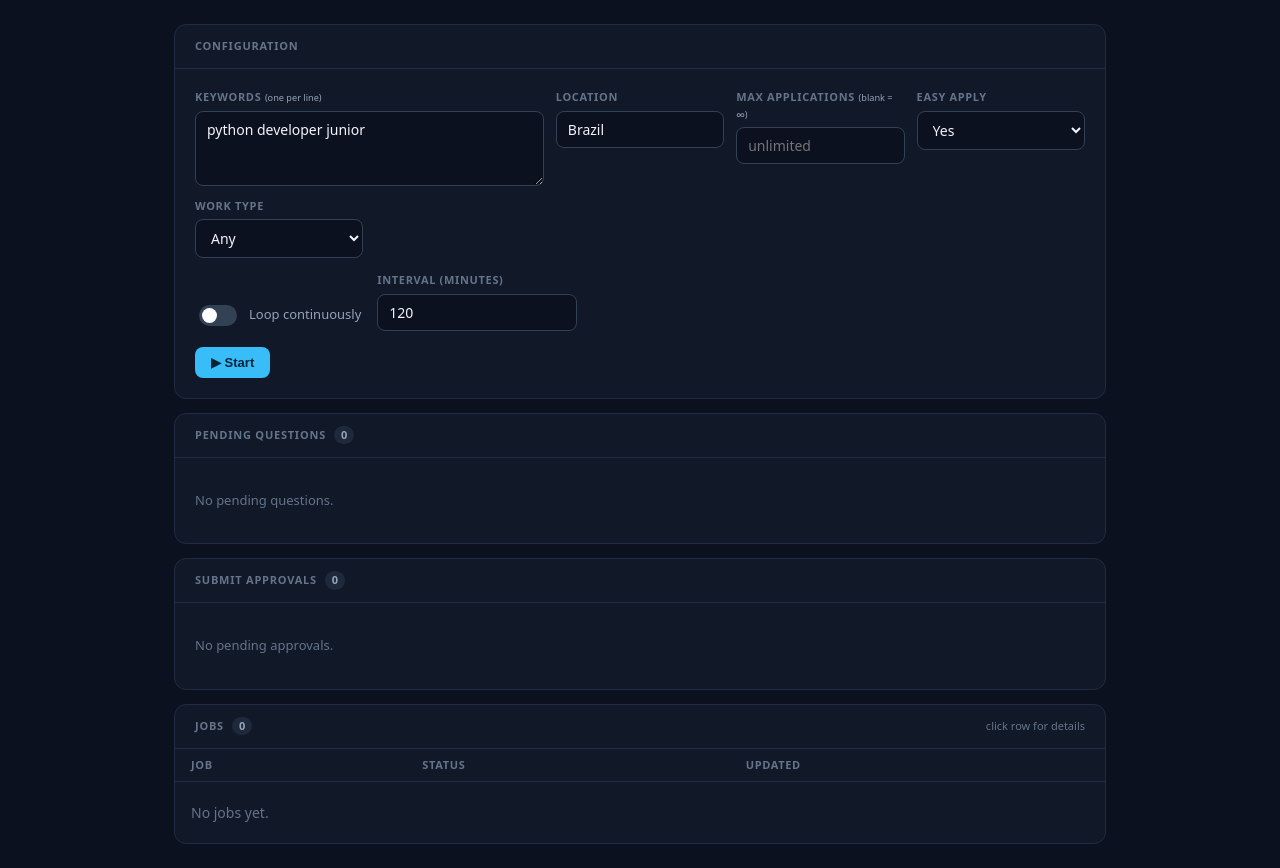
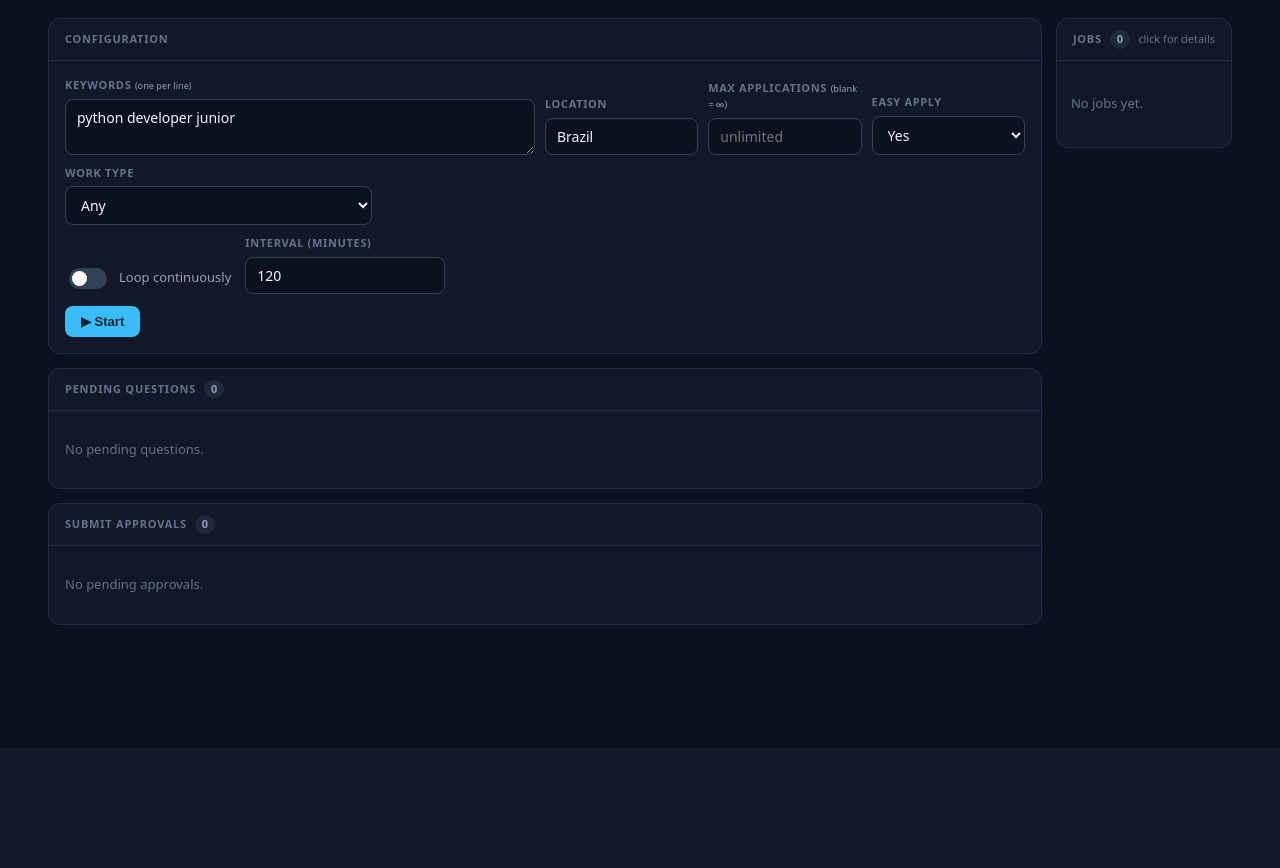
Before and after one commit to gustavo-ferreira03/ez-job-applier, a FastAPI app: page / in a window 1280 px wide. Shown: the part 52-920 px from the top of the page. After the commit the page ends 677 px from the top, so only its background shows below. Run offline with FastAPI, Linux system fonts and the light colour scheme; data that the repository does not hold is empty.

Commit message:
feat: improve dashboard jobs layout

```diff
--- a/templates/index.html
+++ b/templates/index.html
@@ -45,13 +45,22 @@
     @keyframes blink { 0%,100% { opacity:1 } 50% { opacity:.25 } }
 
     /* ── layout ─────────────────────────────────────────────────────────── */
-    main { max-width: 980px; margin: 0 auto; padding: 24px; display: grid; gap: 14px; }
+    main { max-width: 1220px; margin: 0 auto; padding: 18px; }
+    .app-grid { display: grid; grid-template-columns: minmax(0, 1fr) max-content; gap: 14px; align-items: start; }
+    .main-col { display: grid; gap: 14px; }
+    .jobs-rail { position: sticky; top: 70px; max-height: calc(100vh - 88px); display: flex; flex-direction: column; }
+    .jobs-rail .card-bd { overflow: auto; padding: 10px; }
+    @media (max-width: 980px) {
+      main { padding: 14px; }
+      .app-grid { grid-template-columns: 1fr; }
+      .jobs-rail { position: static; max-height: none; }
+    }
 
     /* ── card ───────────────────────────────────────────────────────────── */
     .card { background: var(--surface); border: 1px solid var(--border); border-radius: var(--r); overflow: hidden; }
-    .card-hd { padding: 12px 20px; border-bottom: 1px solid var(--border); display: flex; align-items: center; gap: 8px; min-height: 44px; }
+    .card-hd { padding: 11px 16px; border-bottom: 1px solid var(--border); display: flex; align-items: center; gap: 8px; min-height: 42px; }
     .card-hd h2 { margin: 0; font-size: 11px; font-weight: 700; text-transform: uppercase; letter-spacing: .07em; color: var(--dim); }
-    .card-bd { padding: 20px; }
+    .card-bd { padding: 16px; }
     .cnt { font-size: 11px; font-weight: 700; padding: 1px 7px; border-radius: 99px; background: var(--surface-2); color: var(--muted); }
 
     .card.alert { border-color: #fbbf2450; }
@@ -60,7 +69,7 @@
     .card.alert .cnt { background: #451a0360; color: var(--yellow); }
 
     /* ── form ───────────────────────────────────────────────────────────── */
-    .fg { display: grid; grid-template-columns: repeat(auto-fit, minmax(160px, 1fr)); gap: 12px; }
+    .fg { display: grid; grid-template-columns: 1.4fr repeat(4, minmax(120px, .7fr)); gap: 10px; align-items: end; }
     .f  { display: flex; flex-direction: column; gap: 5px; }
     .f.w2 { grid-column: span 2; }
     .f > span { font-size: 11px; font-weight: 700; text-transform: uppercase; letter-spacing: .06em; color: var(--dim); }
@@ -73,9 +82,9 @@
       width: 100%;
     }
     input:focus, select:focus, textarea:focus { outline: none; border-color: var(--blue); box-shadow: 0 0 0 3px #38bdf818; }
-    textarea { resize: vertical; min-height: 74px; }
+    textarea { resize: vertical; min-height: 44px; }
 
-    .toggle-row { display: flex; flex-wrap: wrap; gap: 16px; align-items: flex-end; margin-top: 14px; }
+    .toggle-row { display: flex; flex-wrap: wrap; gap: 14px; align-items: flex-end; margin-top: 10px; }
     .toggle-wrap { display: flex; align-items: center; gap: 9px; cursor: pointer; user-select: none; padding-bottom: 2px; }
     .toggle { appearance: none; width: 38px; height: 21px; border-radius: 99px; background: var(--border-hi); cursor: pointer; position: relative; transition: background .2s; flex-shrink: 0; border: none; padding: 0; }
     .toggle::after { content: ''; position: absolute; width: 15px; height: 15px; background: #fff; border-radius: 50%; top: 3px; left: 3px; transition: left .2s; }
@@ -83,7 +92,7 @@
     .toggle:checked::after { left: 20px; }
     .toggle-wrap span { font-size: 13px; color: var(--muted); }
 
-    .btn-row { display: flex; flex-wrap: wrap; gap: 8px; margin-top: 16px; }
+    .btn-row { display: flex; flex-wrap: wrap; gap: 8px; margin-top: 12px; }
     button { border: 0; border-radius: var(--r-sm); font-size: 13px; font-weight: 600; padding: 8px 16px; cursor: pointer; transition: filter .15s; display: inline-flex; align-items: center; gap: 5px; white-space: nowrap; }
     button:hover { filter: brightness(1.12); }
     button:active { filter: brightness(.9); }
@@ -95,26 +104,24 @@
     button[hidden] { display: none !important; }
 
     /* ── action cards (questions / approvals) ───────────────────────────── */
-    .ac { background: var(--surface-2); border: 1px solid var(--border-hi); border-radius: var(--r-sm); padding: 14px 16px; }
-    .ac + .ac { margin-top: 10px; }
+    .ac { background: var(--surface-2); border: 1px solid var(--border-hi); border-radius: var(--r-sm); padding: 12px 14px; }
+    .ac + .ac { margin-top: 8px; }
     .ac-title   { font-weight: 600; font-size: 14px; }
-    .ac-company { font-size: 12px; color: var(--muted); margin-bottom: 12px; }
-    .ac-field   { margin-bottom: 10px; }
+    .ac-company { font-size: 12px; color: var(--muted); margin-bottom: 8px; }
+    .ac-field   { margin-bottom: 8px; }
     .ac-field label { display: block; font-size: 11px; font-weight: 600; text-transform: uppercase; letter-spacing: .05em; color: var(--dim); margin-bottom: 4px; }
     .ac-field input, .ac-field select { background: var(--bg); }
     .ac-btns    { display: flex; gap: 8px; margin-top: 12px; }
     .empty      { color: var(--dim); font-size: 13px; }
 
-    /* ── jobs table ─────────────────────────────────────────────────────── */
-    .jt { width: 100%; border-collapse: collapse; }
-    .jt th { font-size: 11px; font-weight: 700; text-transform: uppercase; letter-spacing: .06em; color: var(--dim); padding: 8px 16px; border-bottom: 1px solid var(--border); text-align: left; }
-    .jt td { padding: 10px 16px; border-bottom: 1px solid var(--border); vertical-align: middle; }
-    .jt tbody tr { cursor: pointer; }
-    .jt tbody tr:hover td { background: var(--surface-2); }
-    .jt tbody tr:last-child td { border-bottom: 0; }
-    .jt-main   { font-weight: 500; }
-    .jt-sub    { font-size: 12px; color: var(--muted); margin-top: 2px; }
-    .jt-time   { font-size: 12px; color: var(--dim); }
+    /* ── jobs rail ──────────────────────────────────────────────────────── */
+    .job-list { display: grid; gap: 8px; }
+    .job-card { background: var(--bg); border: 1px solid var(--border); border-radius: var(--r-sm); padding: 10px 11px; cursor: pointer; transition: background .15s, border-color .15s; width: 320px; min-height: 86px; }
+    .job-card:hover { background: var(--surface-2); border-color: var(--border-hi); }
+    .job-card-top { display: flex; justify-content: space-between; gap: 8px; align-items: flex-start; }
+    .job-title { font-weight: 600; line-height: 1.25; max-width: 220px; overflow: hidden; display: -webkit-box; -webkit-line-clamp: 2; -webkit-box-orient: vertical; }
+    .job-meta { font-size: 12px; color: var(--muted); margin-top: 4px; overflow: hidden; white-space: nowrap; text-overflow: ellipsis; }
+    .job-time { font-size: 11px; color: var(--dim); margin-top: 7px; overflow: hidden; white-space: nowrap; text-overflow: ellipsis; }
 
     .badge { display: inline-flex; align-items: center; font-size: 11px; font-weight: 600; padding: 2px 8px; border-radius: 99px; }
     .s-pending          { background: #1e293b; color: var(--muted); }
@@ -164,7 +171,8 @@
 </header>
 
 <main>
-
+  <div class="app-grid">
+    <div class="main-col">
       <div class="card">
         <div class="card-hd"><h2>Configuration</h2></div>
         <div class="card-bd">
@@ -172,7 +180,7 @@
             <div class="fg">
               <div class="f w2">
                 <span>Keywords <small>(one per line)</small></span>
-            <textarea name="keywords" rows="3" placeholder="python developer junior&#10;backend engineer">python developer junior</textarea>
+                <textarea name="keywords" rows="2" placeholder="python developer junior&#10;backend engineer">python developer junior</textarea>
               </div>
               <div class="f">
                 <span>Location</span>
@@ -235,20 +243,19 @@
         </div>
         <div class="card-bd" id="submits"><p class="empty">No pending approvals.</p></div>
       </div>
+    </div>
 
-  <div class="card">
+    <div class="card jobs-rail">
       <div class="card-hd">
         <h2>Jobs</h2>
         <span class="cnt" id="count-jobs">0</span>
-      <span style="margin-left:auto;font-size:11px;color:var(--dim)">click row for details</span>
+        <span style="margin-left:auto;font-size:11px;color:var(--dim)">click for details</span>
       </div>
-    <table class="jt">
-      <thead><tr><th>Job</th><th>Status</th><th>Updated</th></tr></thead>
-      <tbody id="jobs"></tbody>
-    </table>
+      <div class="card-bd">
+        <div class="job-list" id="jobs"></div>
       </div>
-
-
+    </div>
+  </div>
 </main>
 
 <div class="overlay" id="modal-overlay">
@@ -454,7 +461,7 @@
     renderPending();
   }
 
-  // ── jobs table ─────────────────────────────────────────────────────────
+  // ── jobs rail ──────────────────────────────────────────────────────────
   async function refreshJobs() {
     const r = await fetch('/state');
     const data = await r.json();
@@ -464,14 +471,14 @@
   function renderJobs(jobs) {
     $('count-jobs').textContent = jobs.length;
     $('jobs').innerHTML = jobs.map(j => `
-      <tr onclick="openJob('${j.job_id}')">
-        <td>
-          <div class="jt-main">${j.title||''}</div>
-          <div class="jt-sub">${j.company||''} ${j.location ? '· ' + j.location : ''}</div>
-        </td>
-        <td>${badge(j.status||'pending')}</td>
-        <td class="jt-time">${fmtTime(j.updated_at)}</td>
-      </tr>`).join('') || `<tr><td colspan="3" style="color:var(--dim);padding:20px 16px">No jobs yet.</td></tr>`;
+      <div class="job-card" onclick="openJob('${j.job_id}')">
+        <div class="job-card-top">
+          <div class="job-title">${escapeHtml(j.title || '')}</div>
+          ${badge(j.status||'pending')}
+        </div>
+        <div class="job-meta">${escapeHtml(j.company || '')}${j.location ? ' · ' + escapeHtml(j.location) : ''}</div>
+        <div class="job-time">${fmtTime(j.updated_at)}</div>
+      </div>`).join('') || `<p class="empty" style="padding:10px 4px">No jobs yet.</p>`;
   }
 
   // ── modal ──────────────────────────────────────────────────────────────
```
Lines whose indentation alone changed are shown as unchanged.
